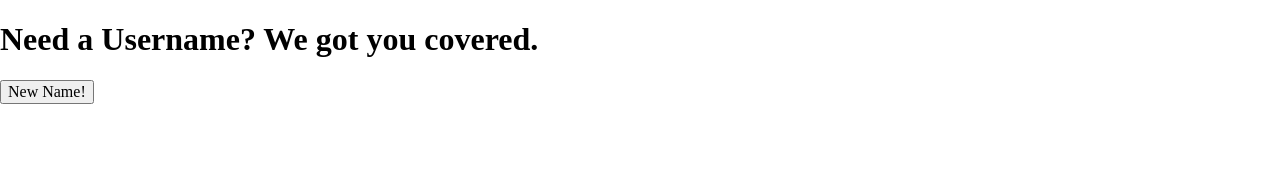
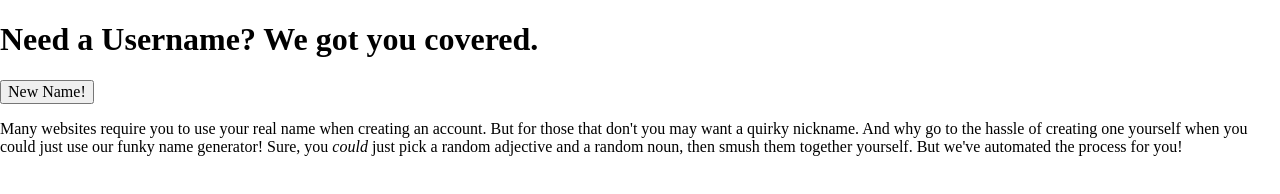
Before and after one commit to jmalk/alias-generator, a plain HTML site: page index.html in a window 1280 px wide. Drawn offline with nearby package versions, Linux system fonts and the light colour scheme.

Commit message:
Add body copy

```diff
--- a/index.html
+++ b/index.html
@@ -12,6 +12,9 @@
             <h1 class="text-center">Need a Username? We got you covered.</h1>
             <button onclick="printAliasToDocument()" type="button" class="center-block">New Name!</button>
             <p id="alias" class="text-center"></p>
+            <p>
+            Many websites require you to use your real name when creating an account. But for those that don't you may want a quirky nickname. And why go to the hassle of creating one yourself when you could just use our funky name generator! Sure, you <em>could</em> just pick a random adjective and a random noun, then smush them together yourself. But we've automated the process for you!
+            </p>
         </div>
     </body>
 </html>
```
